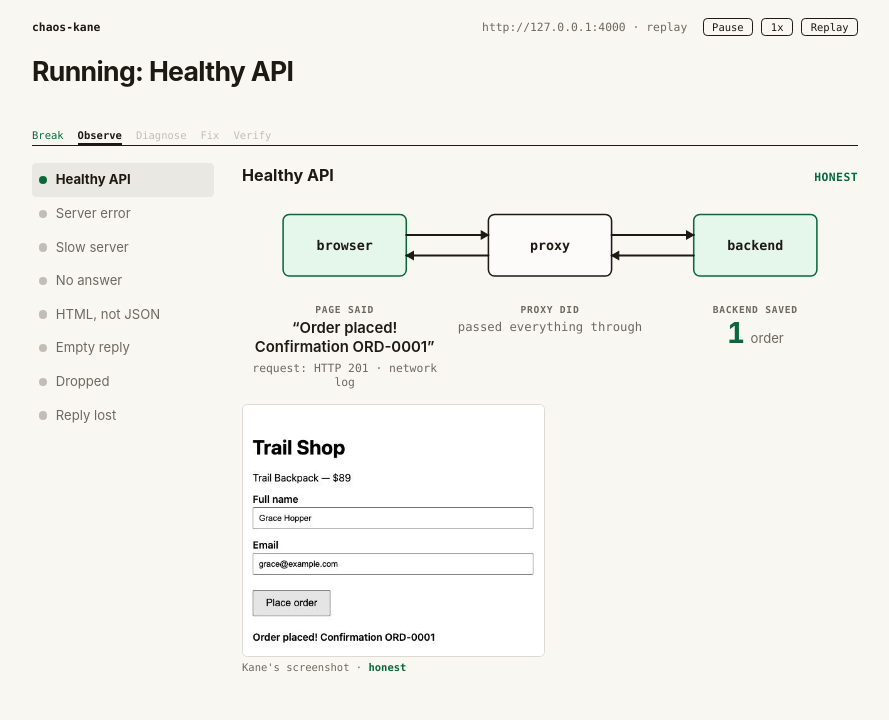
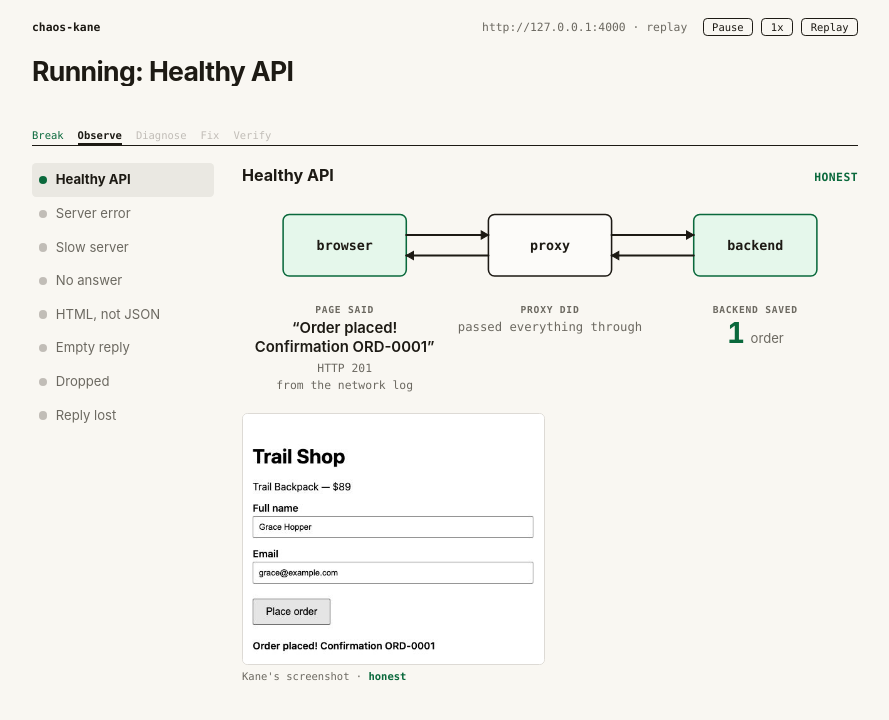
Before and after one commit to 56steve/chaos-kane, a website: page docs/index.html in a window 1280 px wide. Both pictures are taken after a click on the button "Healthy API". Shown: the whole page, without its empty margins (195-1084 px from the left). Drawn offline with Linux system fonts and the light colour scheme.

Commit message:
docs(replay): rebuild the replay with the layout fixes

```diff
--- a/docs/index.html
+++ b/docs/index.html
@@ -28,7 +28,7 @@
     main { max-width: 62rem; margin: 0 auto; padding: 1.25rem clamp(1rem, 4vw, 1.5rem) 2.5rem; }
     .bar { display: flex; justify-content: space-between; align-items: center; gap: 1rem; color: var(--muted); font: 0.8125rem var(--mono); }
     .bar strong { color: var(--ink); font-weight: 700; }
-    h1 { margin: 1.5rem 0 1.25rem; font-size: 1.9rem; line-height: 1.1; font-weight: 700; letter-spacing: -0.025em; }
+    h1 { margin: 1.5rem 0 1.25rem; white-space: nowrap; overflow: hidden; text-overflow: ellipsis; font-size: 1.9rem; line-height: 1.1; font-weight: 700; letter-spacing: -0.025em; }
     h1.good { color: var(--ok); }
     h1.bad { color: var(--bad); }
     .claim { margin: -0.75rem 0 1.1rem; font-size: 0.9375rem; color: var(--muted); min-height: 1.4em; }
@@ -37,7 +37,7 @@
     .claim.good b { color: var(--ok); }
     .claim.warn b { color: var(--warn); }
 
-    .layout { display: grid; grid-template-columns: 13rem 1fr; gap: 2rem; align-items: start; padding-top: 1.25rem; border-top: 1px solid var(--ink); }
+    .layout { display: grid; grid-template-columns: 13rem minmax(0, 1fr); gap: 2rem; align-items: start; padding-top: 1.25rem; border-top: 1px solid var(--ink); }
     .list { display: flex; flex-direction: column; }
     .item { display: flex; align-items: center; gap: 0.6rem; width: 100%; min-height: 2.4rem; padding: 0.3rem 0.5rem; border: 0; border-radius: 0.3rem; background: none; font: inherit; font-size: 0.9375rem; text-align: left; color: var(--muted); cursor: pointer; }
     .item:hover { background: oklch(93% 0.006 85); }
@@ -49,6 +49,8 @@
     .item.failed .dot { background: var(--bad); }
     .item.incomplete .dot { background: var(--warn); }
 
+    .layout > * { min-width: 0; }
+    .stage { min-width: 0; }
     .stage-head { display: flex; justify-content: space-between; align-items: baseline; gap: 1rem; flex-wrap: wrap; }
     .stage-head h2 { margin: 0; font-size: 1.15rem; font-weight: 700; }
     .verdict { font: 700 0.8125rem var(--mono); letter-spacing: 0.04em; text-transform: uppercase; color: var(--muted); }
@@ -74,10 +76,10 @@
     .tag.slow { fill: var(--warn); }
     .packet { fill: var(--ink); animation: travel 1.6s ease-in-out infinite; }
 
-    .readouts { display: grid; grid-template-columns: repeat(3, 1fr); gap: 0; margin-top: 0.5rem; }
+    .readouts { display: grid; grid-template-columns: repeat(3, minmax(0, 1fr)); gap: 0; margin-top: 0.5rem; }
     .col { padding: 0 0.6rem; text-align: center; }
     .label { margin-bottom: 0.3rem; font: 700 0.6875rem var(--mono); letter-spacing: 0.08em; text-transform: uppercase; color: var(--muted); }
-    .value { min-height: 2.6rem; font-size: 1.0625rem; line-height: 1.3; font-weight: 600; overflow-wrap: anywhere; }
+    .value { min-height: 5.6rem; font-size: 1.0625rem; line-height: 1.3; font-weight: 600; overflow-wrap: anywhere; }
     .value.mono { font: 0.875rem/1.4 var(--mono); font-weight: 400; color: var(--muted); }
     .value.big { font-size: 2rem; line-height: 1; font-weight: 700; font-variant-numeric: tabular-nums; }
     .value.big small { margin-left: 0.4rem; font-size: 0.9375rem; font-weight: 400; color: var(--muted); }
@@ -135,7 +137,7 @@
       .compare .pair { grid-template-columns: 1fr; }
       h1 { margin: 1.1rem 0 1rem; font-size: 1.6rem; }
       .bar { flex-direction: column; align-items: flex-start; gap: 0.25rem; }
-      .layout { grid-template-columns: 1fr; gap: 1rem; }
+      .layout { grid-template-columns: minmax(0, 1fr); gap: 1rem; }
       .list { display: grid; grid-template-columns: 1fr 1fr; gap: 0.15rem 0.5rem; }
       .readouts { grid-template-columns: 1fr; gap: 0.75rem; }
       .col { padding: 0; text-align: left; }
@@ -453,7 +455,8 @@
           els.said.textContent = result.statusMessage === undefined ? 'nothing' : '\u201C' + result.statusMessage + '\u201D';
           var status = String(result.requestStatus === undefined ? '' : result.requestStatus);
           if (status !== '') {
-            els.said.appendChild(make('span', 'sub', (status.length === 3 && !isNaN(Number(status)) ? 'request: HTTP ' + status : 'request: ' + status) + (result.statusSource === 'network-log' ? ' \u00B7 network log' : '')));
+            els.said.appendChild(make('span', 'sub', status.length === 3 && !isNaN(Number(status)) ? 'HTTP ' + status : status));
+            els.said.appendChild(make('span', 'sub', result.statusSource === 'network-log' ? 'from the network log' : 'reported by Kane'));
           }
           els.count.textContent = String(count);
           els.count.appendChild(make('small', '', noun + (count === 1 ? '' : 's')));
```
